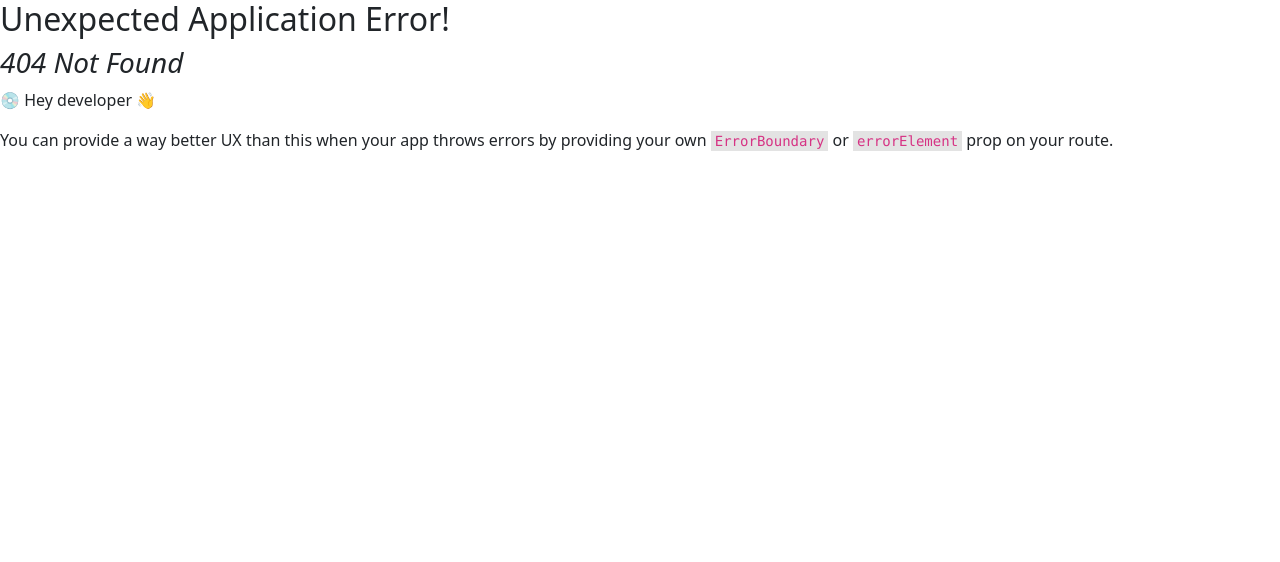
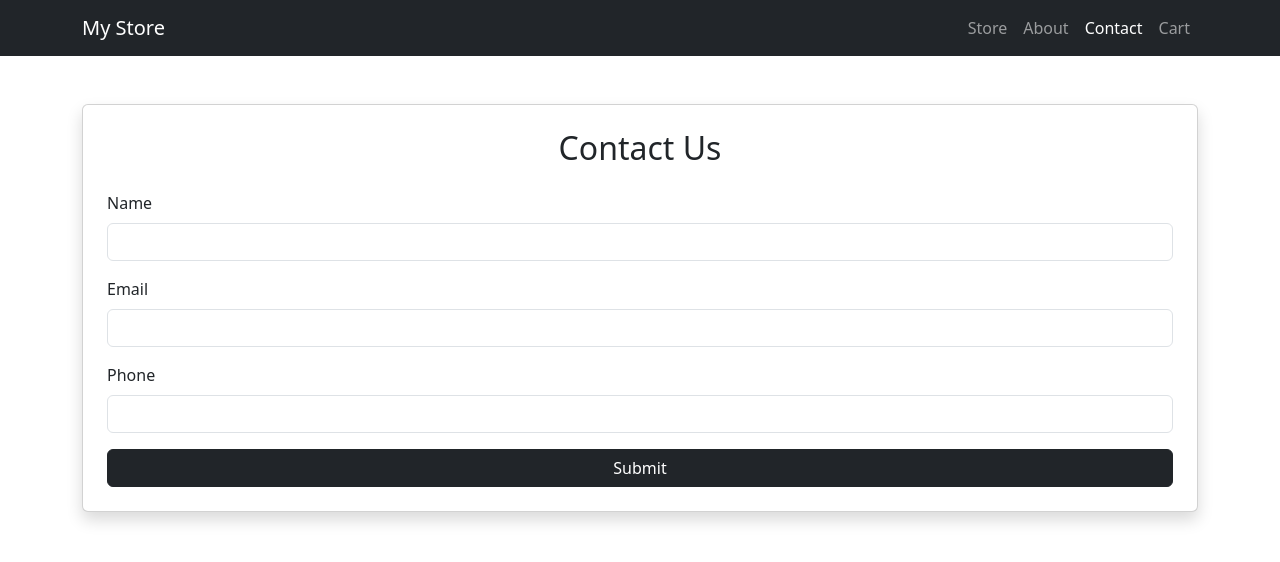
Before and after one commit to Saurabh-yadav07/ECom-website, a React (Vite) app: page /contact in a window 1280 px wide. Before the commit this address had no page. Shown: the top 562 px of the page. Built offline with nearby package versions, Linux system fonts and the light colour scheme.

Commit message:
Added Contact US Page via REACT ROUTER -connected with FireBase

```diff
--- a/src/components/Header.jsx
+++ b/src/components/Header.jsx
@@ -13,9 +13,15 @@ function Header({ onShowCart }) {
           <Nav.Link as={NavLink} to="/">
             Store
           </Nav.Link>
+
           <Nav.Link as={NavLink} to="/about">
             About
           </Nav.Link>
+
+          <Nav.Link as={NavLink} to="/contact">
+            Contact
+          </Nav.Link>
+
           <Nav.Link onClick={onShowCart}>
             Cart
           </Nav.Link>
--- /dev/null
+++ b/src/pages/Contact.jsx
@@ -0,0 +1,82 @@
+import { useState } from "react";
+import { Container, Form, Button, Card } from "react-bootstrap";
+
+function Contact() {
+  const [formData, setFormData] = useState({
+    name: "",
+    email: "",
+    phone: ""
+  });
+
+  function changeHandler(e) {
+    setFormData(prev => ({
+      ...prev,
+      [e.target.name]: e.target.value
+    }));
+  }
+
+  async function submitHandler(e) {
+    e.preventDefault();
+
+    await fetch(
+      "https://movies-143c7-default-rtdb.firebaseio.com/contacts.json",
+      {
+        method: "POST",
+        headers: { "Content-Type": "application/json" },
+        body: JSON.stringify(formData)
+      }
+    );
+
+    alert("Form submitted successfully!");
+    setFormData({ name: "", email: "", phone: "" });
+  }
+
+  return (
+    <Container className="mt-5">
+      <Card className="p-4 shadow">
+        <h2 className="mb-4 text-center">Contact Us</h2>
+
+        <Form onSubmit={submitHandler}>
+          <Form.Group className="mb-3">
+            <Form.Label>Name</Form.Label>
+            <Form.Control
+              type="text"
+              name="name"
+              value={formData.name}
+              onChange={changeHandler}
+              required
+            />
+          </Form.Group>
+
+          <Form.Group className="mb-3">
+            <Form.Label>Email</Form.Label>
+            <Form.Control
+              type="email"
+              name="email"
+              value={formData.email}
+              onChange={changeHandler}
+              required
+            />
+          </Form.Group>
+
+          <Form.Group className="mb-3">
+            <Form.Label>Phone</Form.Label>
+            <Form.Control
+              type="tel"
+              name="phone"
+              value={formData.phone}
+              onChange={changeHandler}
+              required
+            />
+          </Form.Group>
+
+          <Button variant="dark" type="submit" className="w-100">
+            Submit
+          </Button>
+        </Form>
+      </Card>
+    </Container>
+  );
+}
+
+export default Contact;
--- a/src/router.jsx
+++ b/src/router.jsx
@@ -4,15 +4,17 @@ import Layout from "./components/Layout";
 import Home from "./pages/Home";
 import Store from "./pages/Store";
 import About from "./pages/About";
+import Contact from "./pages/Contact";
 
 const router = createBrowserRouter([
   {
     path: "/",
     element: <Layout />,
     children: [
-      { index: true, element: <Home /> },      // /
-      { path: "store", element: <Store /> },   // /store
-      { path: "about", element: <About /> }    // /about
+      { index: true, element: <Home /> },
+      { path: "store", element: <Store /> },
+      { path: "about", element: <About /> },
+      { path: "contact", element: <Contact /> }
     ]
   }
 ]);
```
